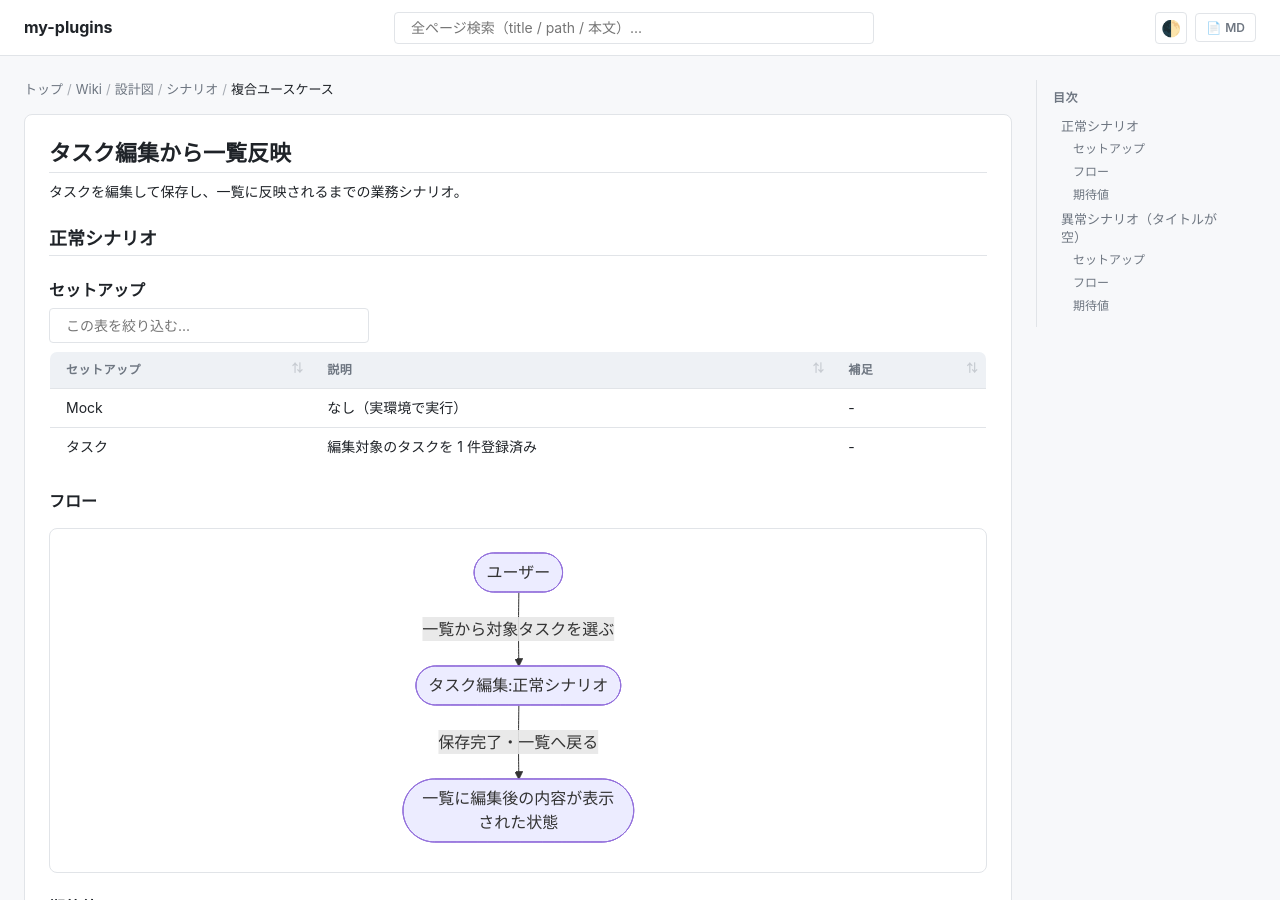
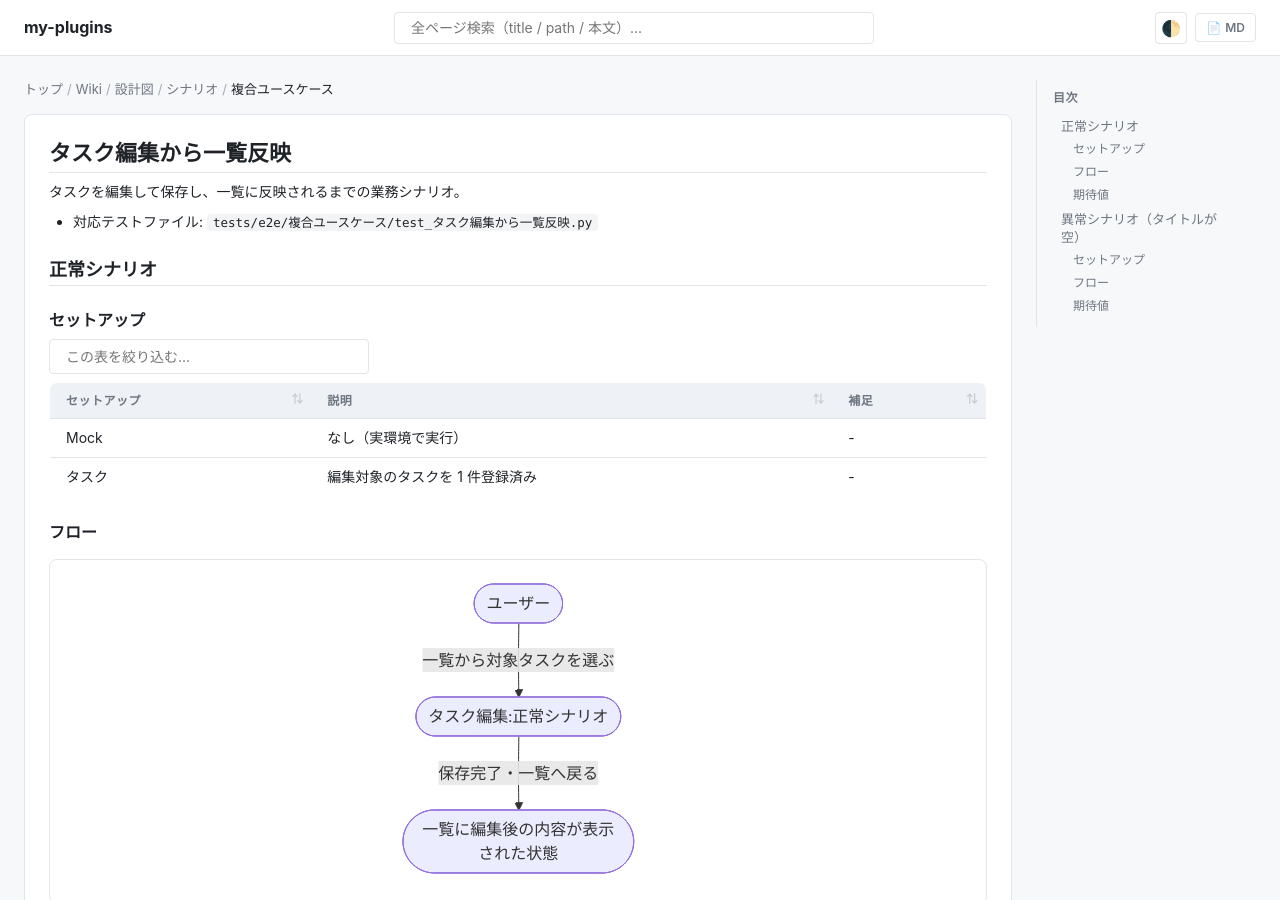
Before and after one commit to shuhei1101/ai-monitor-e2e, a Jekyll site: the page built from docs/wiki/設計図/シナリオ/複合ユースケース/タスク編集から一覧反映.md, in a window 1280 px wide and 900 px high. Built offline with Jekyll 4.4.1, drawn with Linux system fonts in a browser that asks for light colours; our own code applies the rules of GitHub Pages for plain Markdown files.

Commit message:
タスク編集から一覧反映複合シナリオに対応テストファイル参照を追加

```diff
--- a/docs/wiki/設計図/シナリオ/複合ユースケース/タスク編集から一覧反映.md
+++ b/docs/wiki/設計図/シナリオ/複合ユースケース/タスク編集から一覧反映.md
@@ -5,6 +5,8 @@ template_version: 1.0.0
 # タスク編集から一覧反映
 
 タスクを編集して保存し、一覧に反映されるまでの業務シナリオ。
+
+- 対応テストファイル: `tests/e2e/複合ユースケース/test_タスク編集から一覧反映.py`
 
 ## 正常シナリオ
 
```
